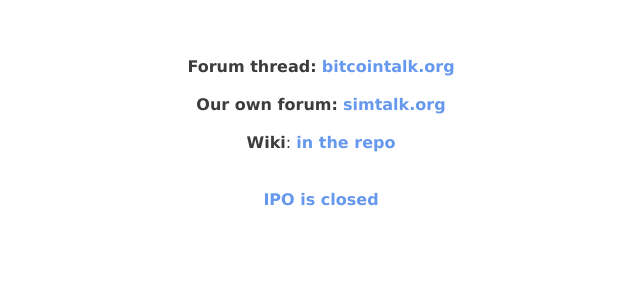
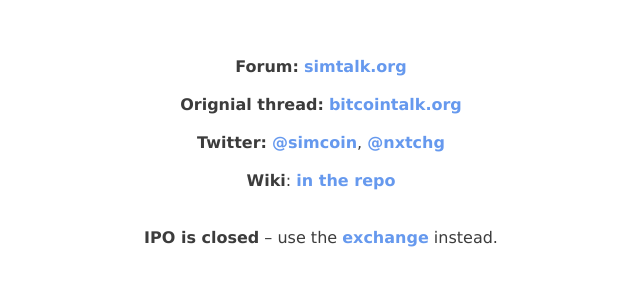
Before and after one commit to NxtChg/simcoin, a browser extension: page web/simcoin.info/index.html in a window 1280 px wide. Shown: the part 390-676 px from the top of the page, without its empty margins (319-959 px from the left). Drawn offline with Linux system fonts and the light colour scheme.

Commit message:
Homepage updated.

```diff
--- a/web/simcoin.info/index.html
+++ b/web/simcoin.info/index.html
@@ -27,11 +27,12 @@
 	<br><br><br>
 	<h1><span style="color:red">Simcoin</span> &ndash; A Simple Coin</h1>
 	<br><br>
-	<b>Forum thread:</b> <a href="https://bitcointalk.org/index.php?topic=561294" class=lnk>bitcointalk.org</a><br><br>
-	<b>Our own forum:</b> <a href="https://simtalk.org:444/" class=lnk>simtalk.org</a><br><br>
+	<b>Forum:</b> <a href="https://simtalk.org:444/" class=lnk>simtalk.org</a><br><br>
+	<b>Orignial thread:</b> <a href="https://bitcointalk.org/index.php?topic=561294" class=lnk>bitcointalk.org</a><br><br>
+	<b>Twitter:</b> <a href="https://twitter.com/simcoin" class=lnk>@simcoin</a>, <a href="https://twitter.com/nxtchg" class=lnk>@nxtchg</a><br><br>
 	<b>Wiki</b>: <a href="https://github.com/NxtChg/simcoin/wiki" class=lnk>in the repo</a><br><br>
 
-	<br><a href="ipo/index.php" class=lnk>IPO is closed</a>
+	<br><b>IPO is closed</b> &ndash; use the <a href="https://simxchg.com:555/" class=lnk>exchange</a> instead.
 </div>
 
 </body>
```
